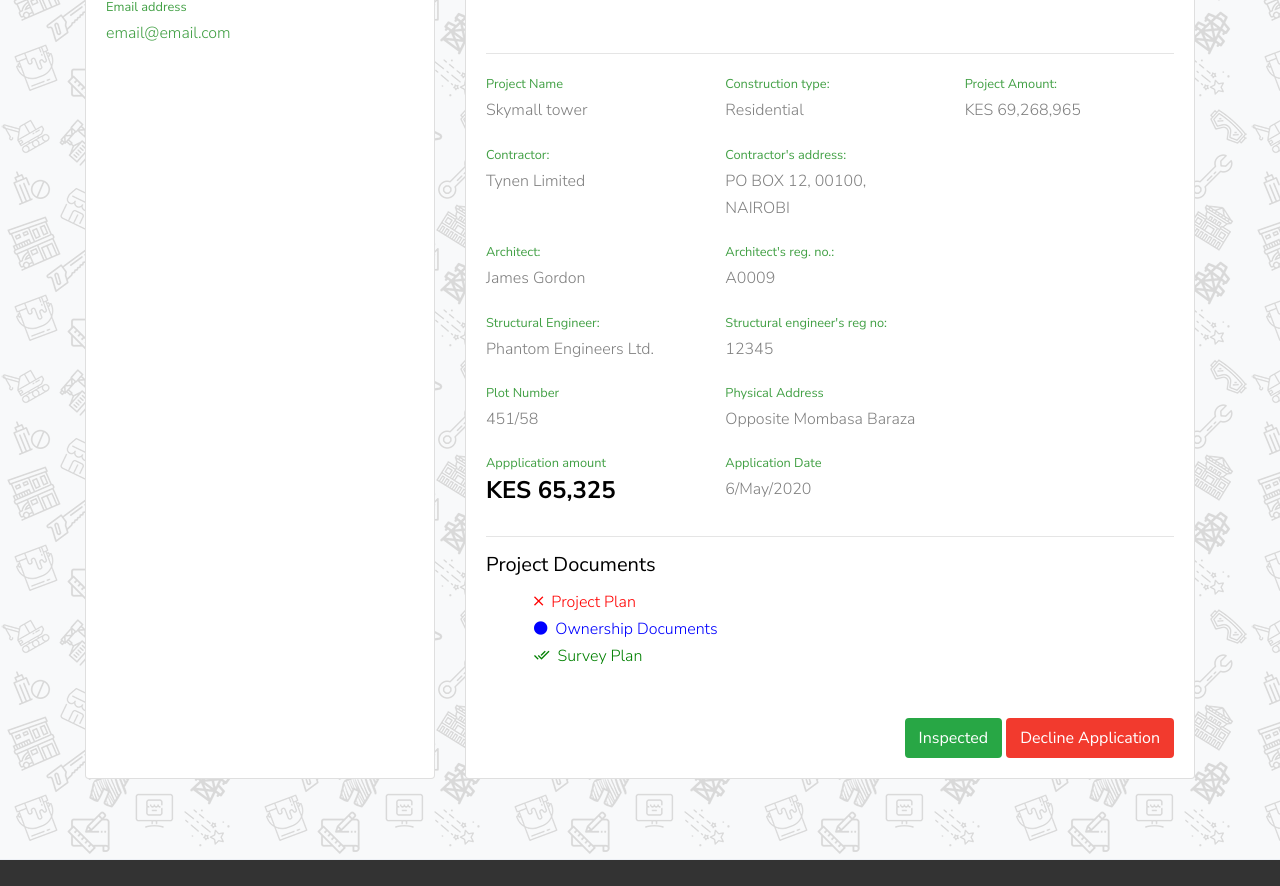
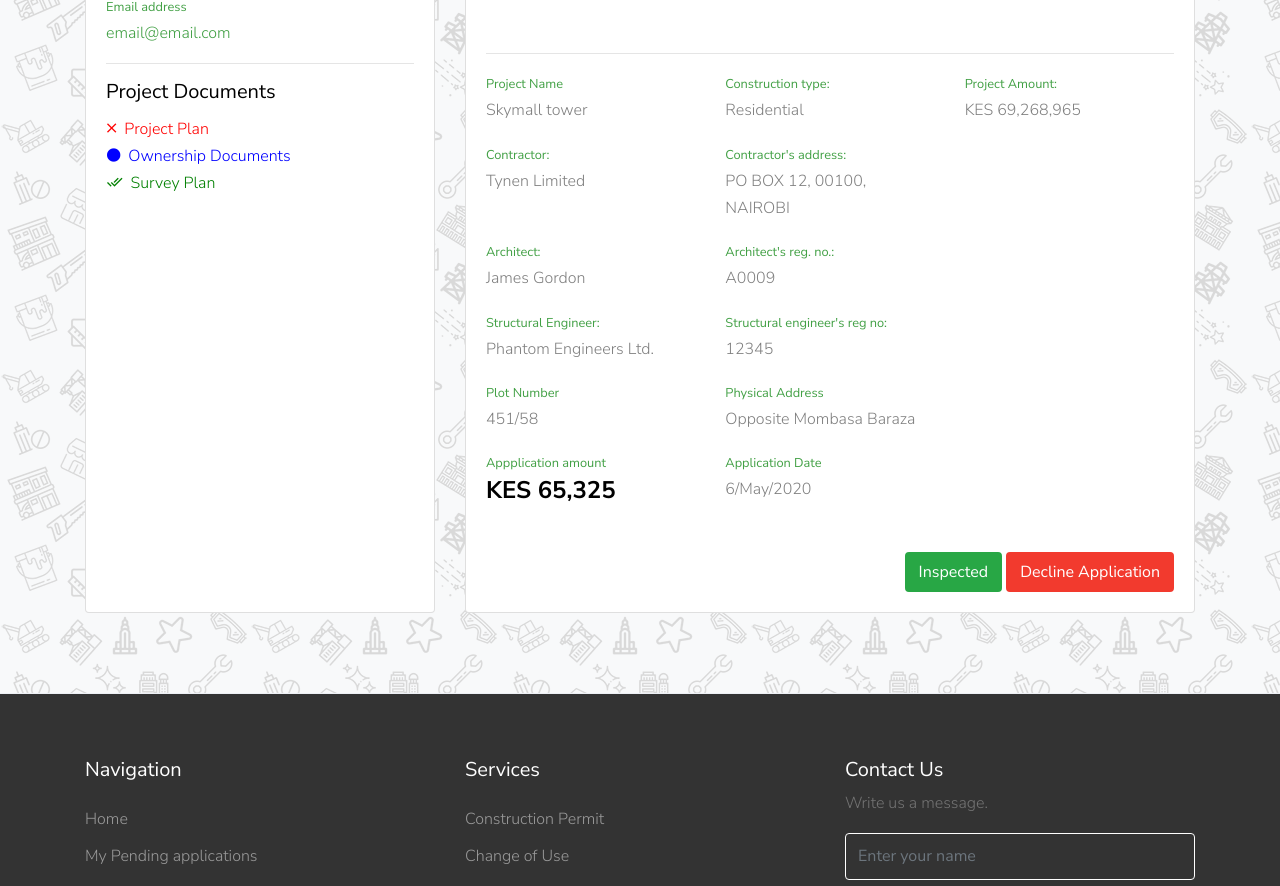
Before and after one commit to OzzayNetwork/e-construction, a plain HTML site: page application_details.html in a window 1280 px wide. Shown: the part 965-1851 px from the top of the page. Drawn offline with Linux system fonts and the light colour scheme; some packages are replaced by stand-ins of ours; a web font is replaced by a local one.

Commit message:
Gina:Fixed List

```diff
--- a/application_details.html
+++ b/application_details.html
@@ -157,6 +157,21 @@
                          <small class="text-muted">Email address</small>
                         <p><a href="mailto:<nowiki> agentavery@sample.com">email@email.com</a></p>
 
+                          <hr>
+
+                          <div class="card-title">
+                              <h5>Project Documents</h5>
+                          </div>
+
+                          <div class="row d-flex justify-content-between">
+                              <ul class="pl-2 ml-2">
+                                  <li class="rejected_doc"><i class="zmdi zmdi-close mr-2 rejected_doc_text"></i><a target="_blank" href="title.pdf">Project Plan</a></li>
+                                  <li class="pending_doc"><i class="zmdi zmdi-circle mr-2 pending_doc_text"></i><a target="_blank" href="amalgation.pdf">Ownership Documents</a></li>
+                                  <li class="accepted_doc"><i class="zmdi zmdi-check-all mr-2 accepted_doc_text"></i><a target="_blank" href="subdivision.pdf">Survey Plan</a></li>
+                                </ul>
+
+                          </div>
+
                     </div>
                 </div>
             </div>
@@ -247,7 +262,7 @@
 
                         </div>
 
-                        <div class="plot-container d-flex row">
+                        <div class="plot-container d-flex row" style="margin-bottom: 4.5rem;">
                             <div class=" col-4">
                                 <small class="text-muted">Appplication amount</small>
                                 <h4 class="font-weight-bold">KES 65,325</h4>
@@ -258,21 +273,6 @@
                                 <p>6/May/2020</p>
                             </div>
 
-                        </div>
-                        <hr>
-
-                        <div class="card-title">
-                            <h5>Project Documents</h5>
-                        </div>
-
-                        <div class="row mx-2 d-flex justify-content-between" style="margin-bottom: 4.5rem;">
-                            <ul>
-                                <li class="rejected_doc"><i class="zmdi zmdi-close mr-2 rejected_doc_text"></i><a target="_blank" href="title.pdf">Project Plan</a></li>
-                                <li class="pending_doc"><i class="zmdi zmdi-circle mr-2 pending_doc_text"></i><a target="_blank" href="amalgation.pdf">Ownership Documents</a></li>
-                                <li class="accepted_doc"><i class="zmdi zmdi-check-all mr-2 accepted_doc_text"></i><a target="_blank" href="subdivision.pdf">Survey Plan</a></li>
-                              </ul>
-
-                            </div>
                         </div>
 
                         <div style="bottom: 20px; position: absolute; right: 20px;">
```
